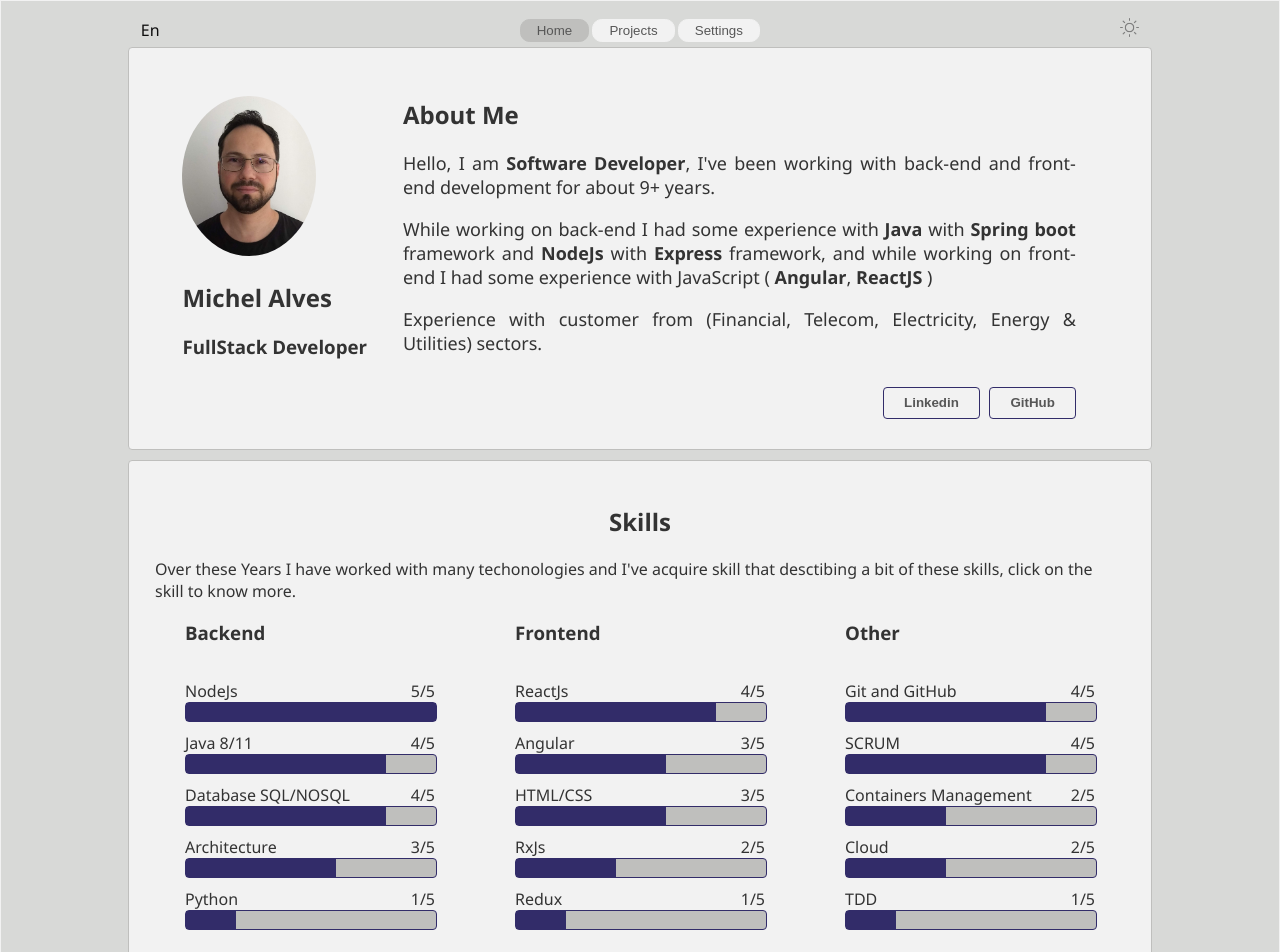
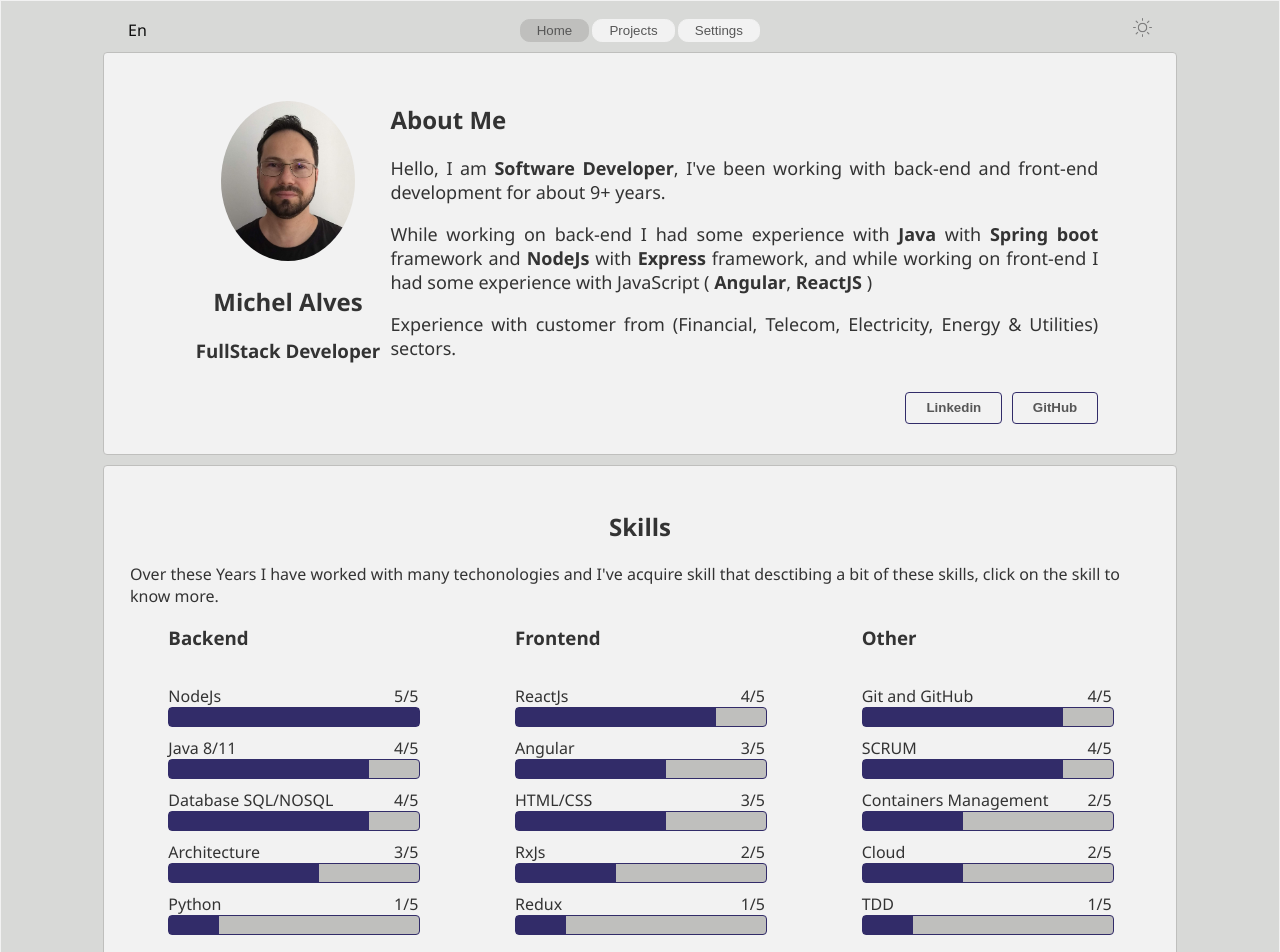
Before and after one commit to MichelAlves01/Portfolio, an Angular app: page / in a window 1280 px wide. Shown: the top 952 px of the page. Built offline with nearby package versions, Linux system fonts and the light colour scheme.

Commit message:
minor fix

```diff
--- a/src/app/app.component.scss
+++ b/src/app/app.component.scss
@@ -26,7 +26,6 @@ header {
         button {
             border-radius: 0.6rem;
             padding: 0.2rem 1rem;
-            font-size: 0;
         }
 
 
@@ -38,15 +37,3 @@ footer {
     position: relative;
     bottom: 0;
 }
-
-@media(min-width: $small-screen) {
-    header {
-        max-width: 78vw;
-        margin: auto;
-        .menu {
-            button {
-                font-size: smaller;
-            }
-        }
-    }
-}
--- a/src/app/pages/home/home.component.scss
+++ b/src/app/pages/home/home.component.scss
@@ -1,9 +1,7 @@
 @use '../../../styles/colors.scss' as *;
+@use '../../../styles/styles.scss' as *;
 
 $sections-gap: 0.6rem;
-$small-screen: 480px;
-$middle-screen: 680px;
-$large-screen: 1000px;
 
 .main {
     display: flex;
@@ -13,10 +11,12 @@ $large-screen: 1000px;
     #personal-information {
         display: flex;
         flex-direction: column;
+        text-align: center;
         flex-wrap: wrap;
         padding: 1.5rem 0;
         align-items: center;
         gap: $sections-gap;
+        min-width: 25vw;
 
         .profile-photo img {
             height: 10rem;
@@ -41,7 +41,7 @@ $large-screen: 1000px;
     }
 }
 
-@media(max-width: $middle-screen) {
+@media (max-width: $small-screen) {
     .summary-info {
         display: flex;
         flex-direction: column;
@@ -60,7 +60,7 @@ $large-screen: 1000px;
     }
 }
 
-@media(min-width: $middle-screen) and (max-width: $large-screen) {
+@media (min-width: $small-screen) and (max-width: $large-screen) {
     .summary-info {
         display: grid;
         grid-template-columns: 25% 75%;
@@ -75,7 +75,6 @@ $large-screen: 1000px;
 
 @media(min-width: $large-screen) {
     .main {
-        max-width: 80vw;
         margin: auto;
 
         .summary-info {
--- a/src/styles/styles.scss
+++ b/src/styles/styles.scss
@@ -164,7 +164,17 @@ main.dark {
 }
 
 
-@media(max-width: $middle-screen) {
+@media (max-width: $small-screen) {
+    header {
+        max-width: 100vw;
+        margin: auto;
+
+        .menu {
+            button {
+                font-size: 0;
+            }
+        }
+    }
     main {
         min-height: 100vh;
         section {
@@ -174,10 +184,21 @@ main.dark {
     }
 }
 
-@media(min-width: $middle-screen) and (max-width: $large-screen) {
+@media (min-width: $small-screen) and (max-width: $large-screen) {
+    header {
+        max-width: 100vw;
+        margin: auto;
+        .menu {
+            button {
+                font-size: smaller;
+            }
+        }
+    }
+
     main {
         min-height: 100vh;
         section {
+            max-width: 100vw;
             padding: 1.5rem;
             margin: auto;
         }
@@ -187,7 +208,7 @@ main.dark {
 
 @media(min-width: $large-screen) {
     header {
-        max-width: 78vw;
+        max-width: 80vw;
         margin: auto;
         .menu {
             button {
```
